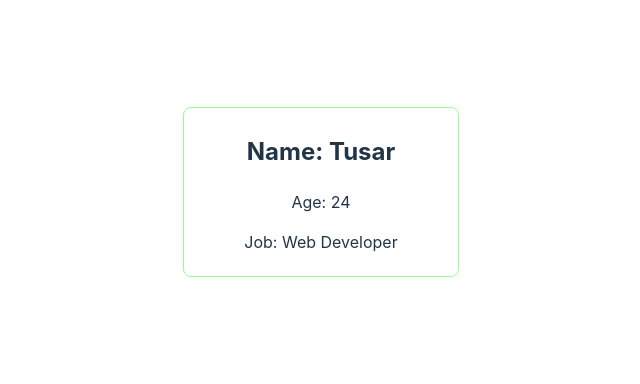
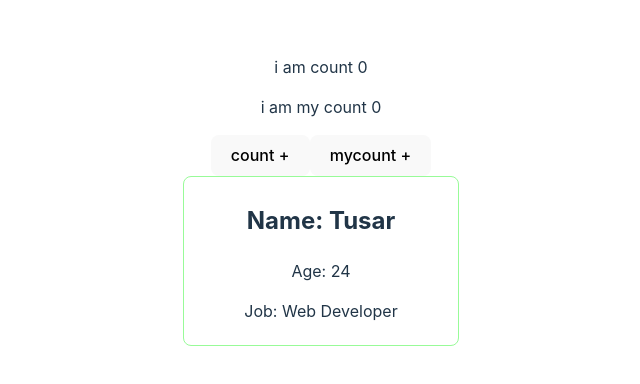
Before and after one commit to Tusar78/Advanced-React, a React (Vite) app in the folder my-react/: page / in a window 1280 px wide. Shown: the part 208-592 px from the top of the page, without its empty margins (319-959 px from the left). Built offline with nearby package versions, Linux system fonts and the light colour scheme.

Commit message:
usecase of useeffects

```diff
--- a/my-react/src/App.jsx
+++ b/my-react/src/App.jsx
@@ -1,3 +1,4 @@
+import { useEffect, useState } from "react";
 import "./App.css";
 
 function App() {
@@ -6,8 +7,31 @@ function App() {
     age: 24,
     job: 'Web Developer'
   }
+
+
+  const [count, setCount] = useState(0);
+  const [myCount, setMyCount] = useState(0);
+
+  const handleClick = () => {
+    setCount(count => count + 1);
+  }
+
+  const handleClickT = () => {
+    setMyCount(myCount => myCount + 1)
+  }
+
+  useEffect(() => {
+    console.log('Effect');
+  },[count])
   return (
     <>
+      {
+        console.log('Render')
+      }
+      <p>i am count <span>{count}</span> </p>
+      <p>i am my count <span>{myCount}</span> </p>
+      <button onClick={handleClick}>count + </button>
+      <button onClick={handleClickT}>mycount +</button>
       <Card personInfo={personInfo}></Card>
     </>
   );
```
